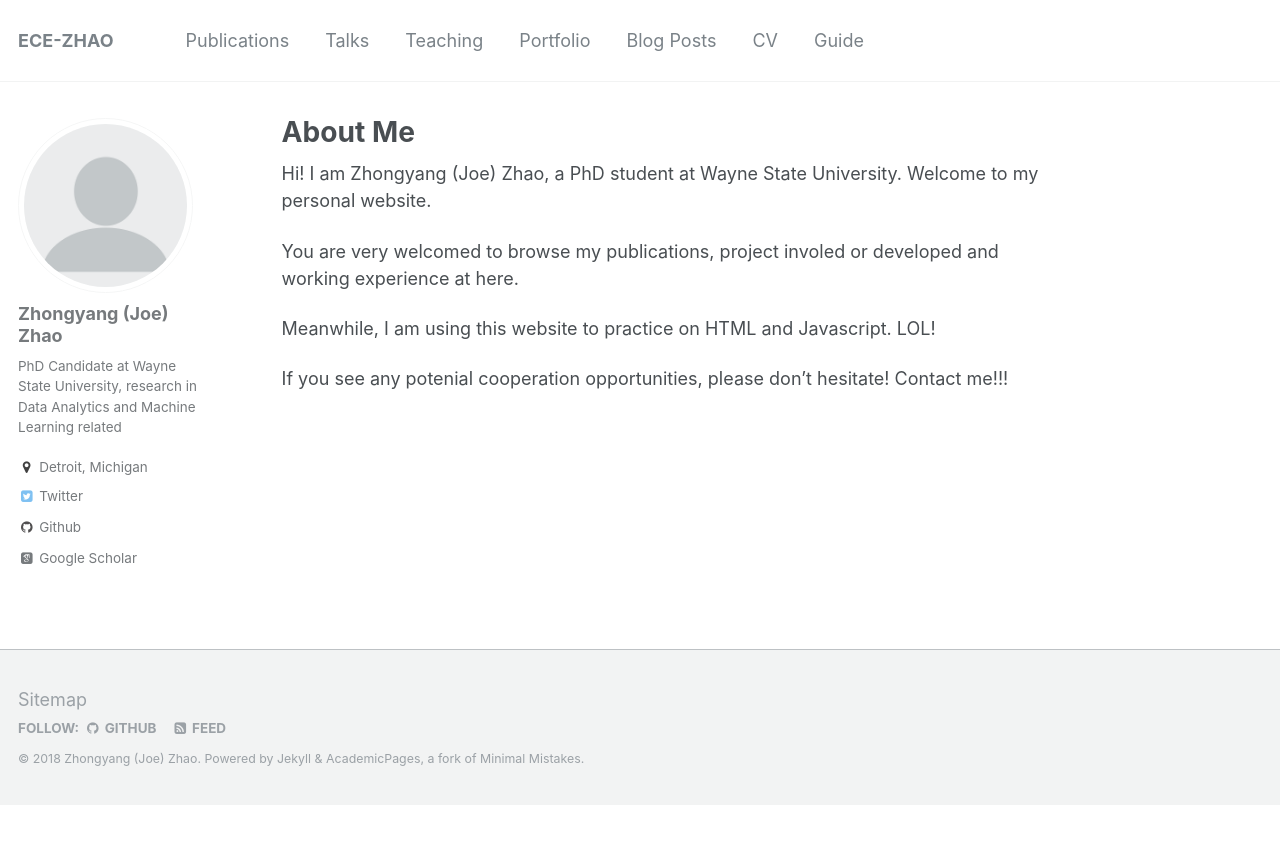
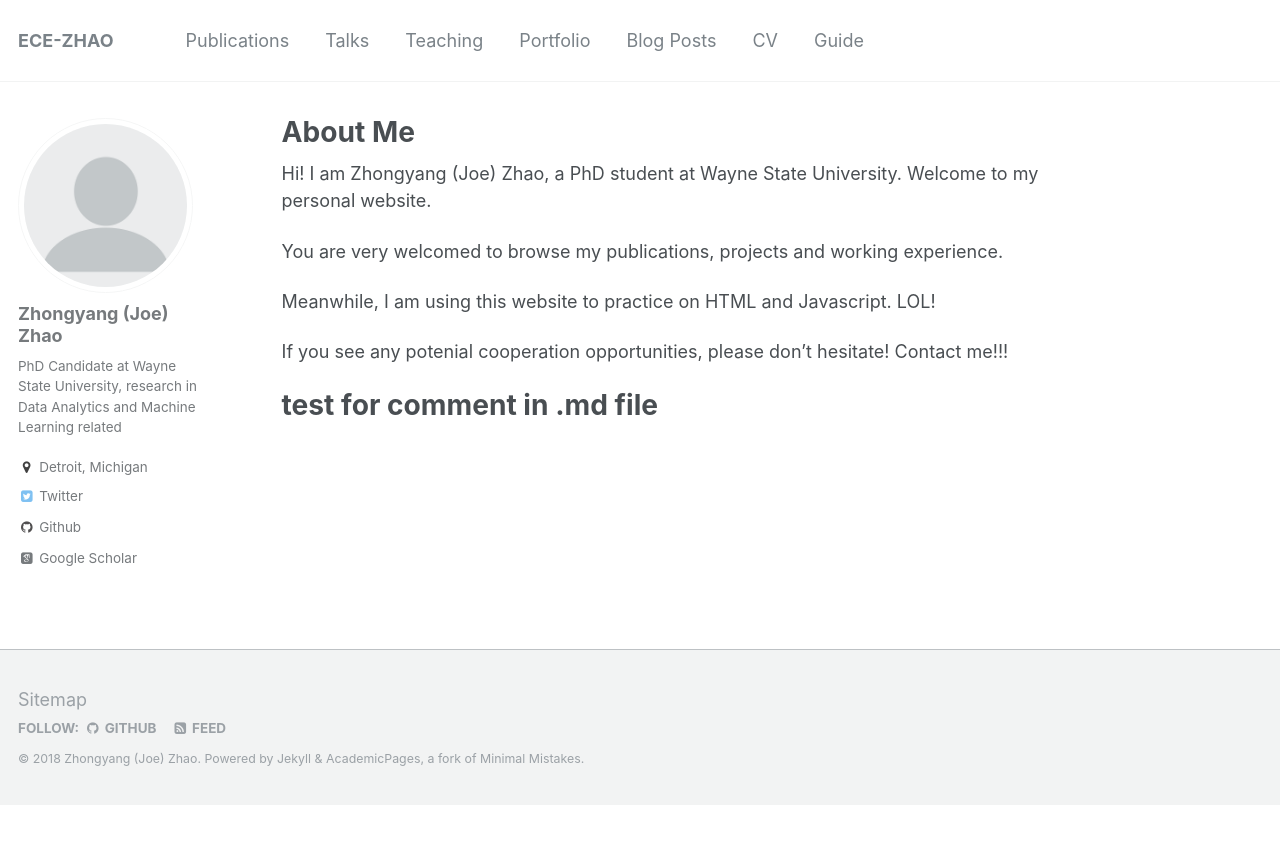
Before and after one commit to ecezhao/ecezhao.github.io, a Jekyll site: the page built from _pages/about.md, in a window 1280 px wide. Shown: the top 844 px of the page. Built offline with Jekyll 4.4.1, drawn with Linux system fonts in a browser that asks for light colours; some web fonts are replaced.

Commit message:
add info

```diff
--- a/_pages/about.md
+++ b/_pages/about.md
@@ -10,8 +10,10 @@ redirect_from:
 
 Hi! I am Zhongyang (Joe) Zhao, a PhD student at Wayne State University. Welcome to my personal website.
 
-You are very welcomed to browse my publications, project involed or developed and working experience at here.
+You are very welcomed to browse my publications, projects and working experience.
 
 Meanwhile, I am using this website to practice on HTML and Javascript. LOL!
 
 If you see any potenial cooperation opportunities, please don't hesitate! Contact me!!!
+
+# test for comment in .md file
```
Also changed, not shown: README.md (+1 -1 lines).
